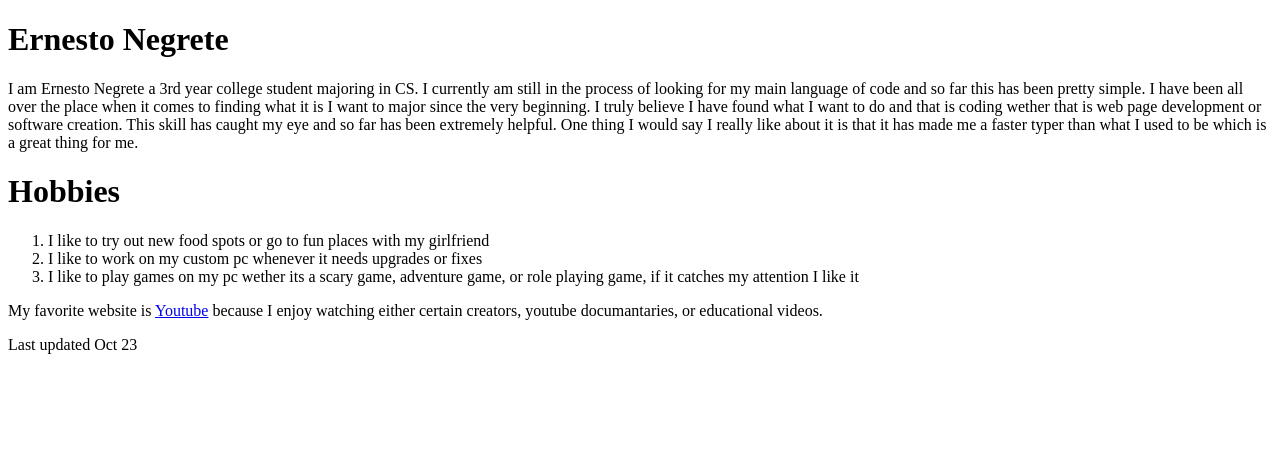
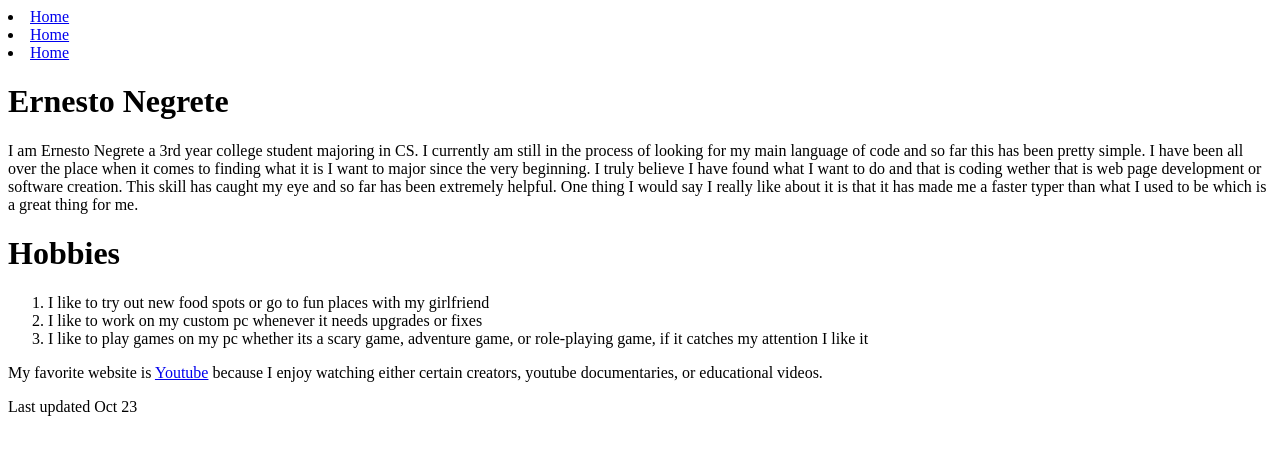
Before and after one commit to Ocretton/html, a plain HTML site: page index.html in a window 1280 px wide. Drawn offline with Linux system fonts and the light colour scheme.

Commit message:
Update index.html

```diff
--- a/index.html
+++ b/index.html
@@ -1,9 +1,15 @@
 <!DOCTYPE html>
 <html lang="en">
 <head>
-    <title>Ernesto Negrete</title>
+    <meta charset="utf-8">
+ <title>Ernesto Negrete</title>
 </head>
 <body>
+<nav>
+    <li><a href=index.html">Home</a></li>
+    <li><a href=index.html">Home</a></li>
+    <li><a href=index.html">Home</a></li>
+</nav>
     <h1>Ernesto Negrete</h1>
     <main>
         <p>I am Ernesto Negrete a 3rd year college student majoring in CS. I currently am still in the process of looking for my main language of code and so far this has been pretty simple. I have been all over the place when it comes to finding what it is I want to major since the very beginning. I truly believe I have found what I want to do and that is coding wether that is web page development or software creation. This skill has caught my eye and so far has been extremely helpful. One thing I would say I really like about it is that it has made me a faster typer than what I used to be which is a great thing for me.</p>
@@ -12,10 +18,10 @@
         <ol>
             <li>I like to try out new food spots or go to fun places with my girlfriend</li>
             <li>I like to work on my custom pc whenever it needs upgrades or fixes</li>
-            <li>I like to play games on my pc wether its a scary game, adventure game, or role playing game, if it catches my attention I like it</li>
+            <li>I like to play games on my pc whether its a scary game, adventure game, or role-playing game, if it catches my attention I like it</li>
         </ol>
 
-        <p>My favorite website is <a href="https://www.youtube.com/">Youtube</a> because I enjoy watching either certain creators, youtube documantaries, or educational videos.</p>
+        <p>My favorite website is <a href="https://www.youtube.com/">Youtube</a> because I enjoy watching either certain creators, youtube documentaries, or educational videos.</p>
     </main>
 
     <footer>Last updated Oct 23</footer>
```
